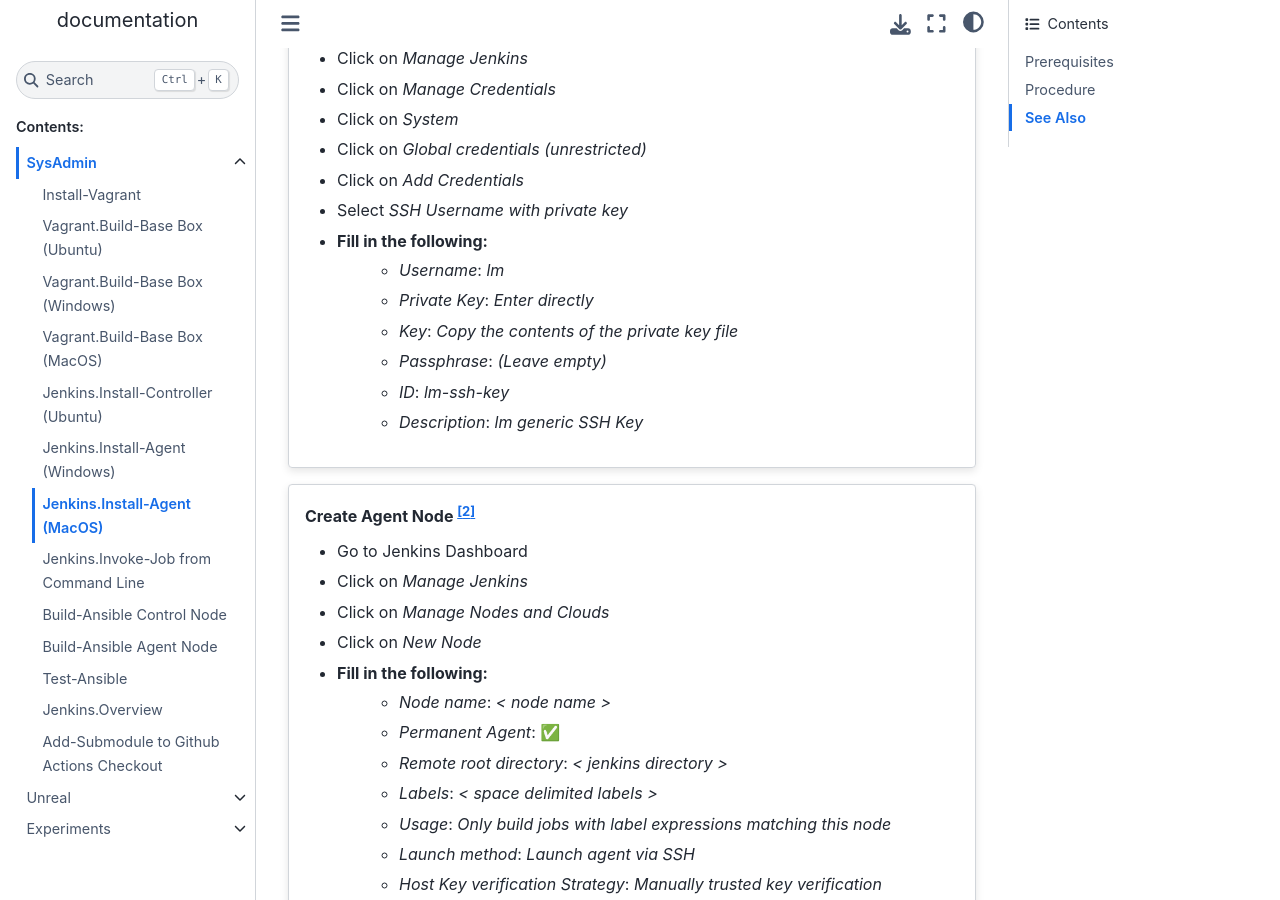
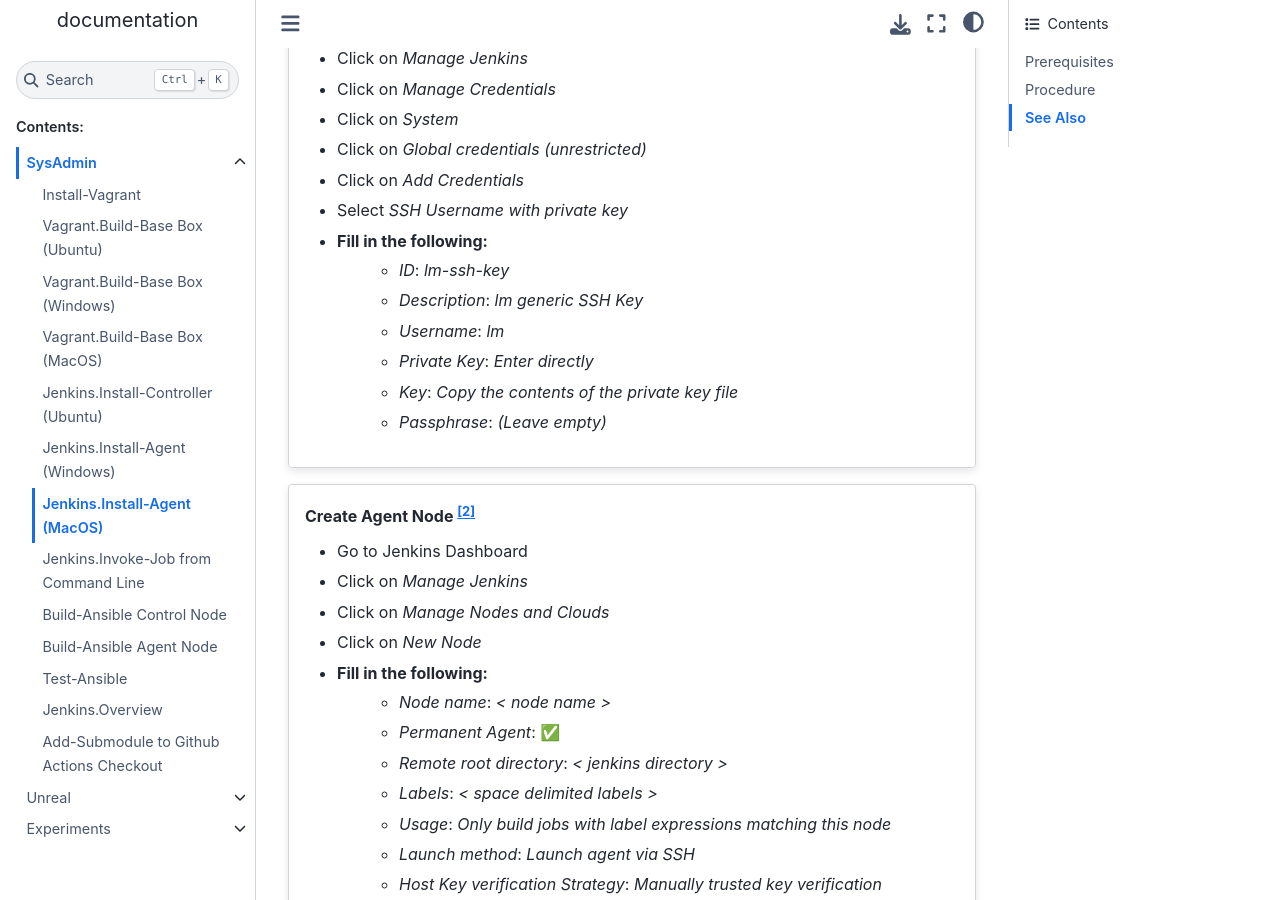
Before and after one commit to Liimurr/notes, a Sphinx documentation site: the page built from doc/src/Jenkins.Install-Agent_MacOS.rst, in a window 1280 px wide and 900 px high, scrolled down 1416 px. Built offline with Sphinx 7.4.7 and the Sphinx Book theme 1.1.4, drawn with Linux system fonts in a browser that asks for light colours; pages that are not in the unit, such as notebooks, are missing from menus.

```diff
--- a/doc/src/Jenkins.Install-Agent_MacOS.rst
+++ b/doc/src/Jenkins.Install-Agent_MacOS.rst
@@ -65,12 +65,12 @@ Procedure
    - Click on `Add Credentials`
    - Select `SSH Username with private key`
    - Fill in the following:
+      - `ID`: `lm-ssh-key`
+      - `Description`: `lm generic SSH Key`
       - `Username`: `lm`
       - `Private Key`: `Enter directly`
       - `Key`: `Copy the contents of the private key file`
       - `Passphrase`: `(Leave empty)`
-      - `ID`: `lm-ssh-key`
-      - `Description`: `lm generic SSH Key`
 
 .. card:: Create Agent Node [2]_
 
```
